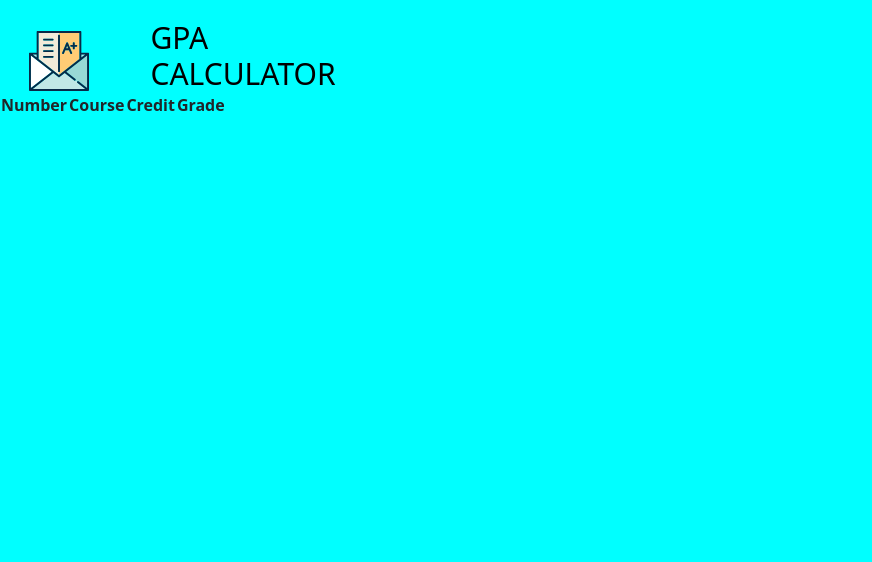
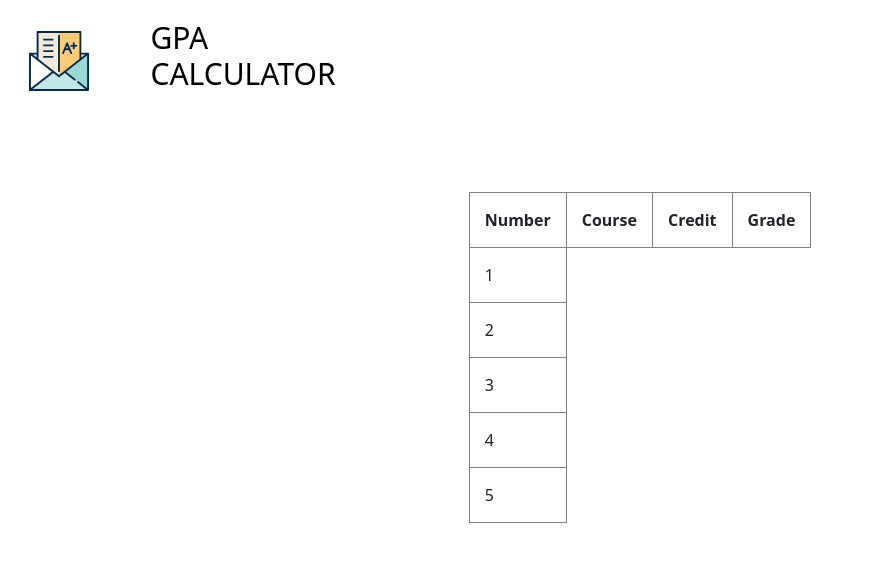
Before and after one commit to svastiks/gpa-calculator, a website: page manual.html in a window 1280 px wide. Shown: the whole page, without its empty margins (0-872 px from the left). Drawn offline with nearby package versions, Linux system fonts and the light colour scheme.

Commit message:
table layout half done manual page

```diff
--- a/manual.html
+++ b/manual.html
@@ -1,5 +1,6 @@
 <!DOCTYPE html>
 <html lang="en">
+
 <head>
     <meta charset="UTF-8">
     <meta http-equiv="X-UA-Compatible" content="IE=edge">
@@ -12,6 +13,7 @@
     <script src="resources/js/jquery.min.js"></script>
 
 </head>
+
 <body class="body-manual">
 
     <div class="header-container" id="header">
@@ -19,7 +21,7 @@
     </div>
 
     <div class="gradeTable">
-        <table id = "tableShow">
+        <table id="manualTable">
             <tr>
                 <th>
                     Number
@@ -34,6 +36,23 @@
                     Grade
                 </th>
             </tr>
+            <tr>
+                <td>1</td>
+            </tr>
+            <tr>
+                <td>2</td>
+            </tr>
+            <tr>
+                <td>3</td>
+            </tr>
+            <tr>
+                <td>4</td>
+            </tr>
+
+            <tr>
+                <td>5</td>
+            </tr>
+
         </table>
     </div>
     </div>
@@ -46,4 +65,5 @@
 
 
 </body>
+
 </html>
--- a/resources/css/stylesheet.css
+++ b/resources/css/stylesheet.css
@@ -165,5 +165,16 @@ span {
 /* Manual Page */
 
 .body-manual {
-    background-color: aqua;
+    background-color: white;
 }
+
+#manualTable{
+    display: flex;
+    justify-content: center;
+    margin: 100px 0 0 0;
+}
+
+td, th{
+    border-width: 1px !important;
+    padding: 15px;
+}
```
Lines whose indentation alone changed are shown as unchanged.
